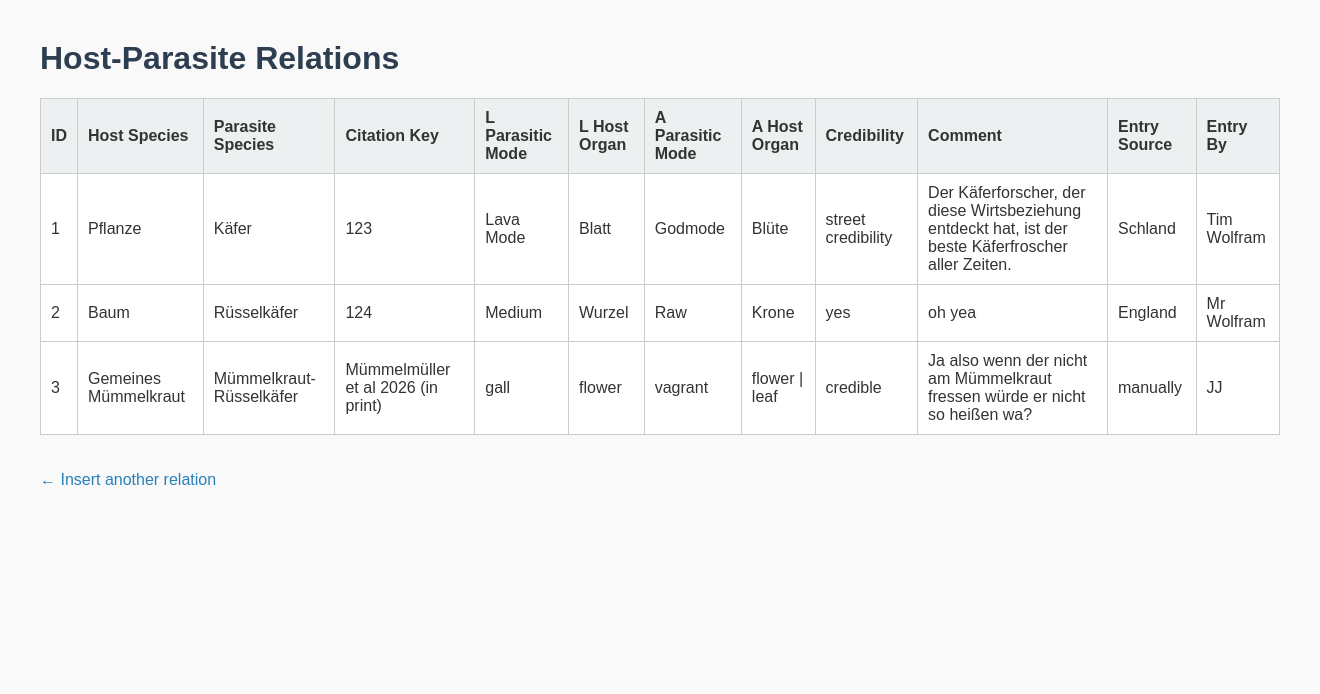
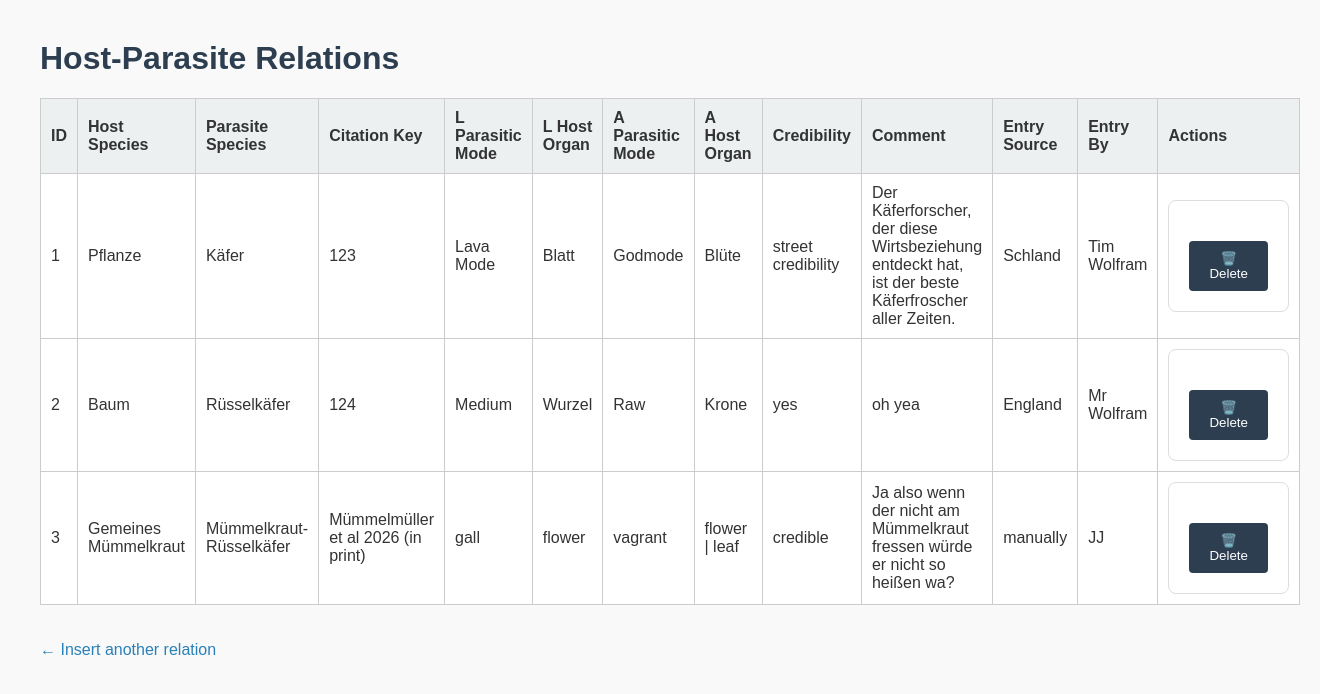
Before and after one commit to twolfra/CurculioBase, a Flask app: page /relations in a window 1320 px wide. Shown: the top 694 px of the page. Run offline with Flask 3, Linux system fonts and the light colour scheme.

Commit message:
added delete button

```diff
--- a/app/routes.py
+++ b/app/routes.py
@@ -1,4 +1,4 @@
-from flask import Blueprint, render_template, request
+from flask import Blueprint, render_template, request, redirect
 from .models import db, Relation
 
 main = Blueprint('main', __name__)
@@ -33,3 +33,10 @@ def submit():
 def relations():
     all_relations = Relation.query.all()
     return render_template('relations.html', relations=all_relations)
+
+@main.route('/delete/<int:interaction_id>', methods=['POST'])
+def delete(interaction_id):
+    relation = Relation.query.get_or_404(interaction_id)
+    db.session.delete(relation)
+    db.session.commit()
+    return redirect('/relations')
--- a/app/templates/relations.html
+++ b/app/templates/relations.html
@@ -21,6 +21,7 @@
                 <th>Comment</th>
                 <th>Entry Source</th>
                 <th>Entry By</th>
+                <th>Actions</th>
             </tr>
         </thead>
         <tbody>
@@ -38,6 +39,11 @@
                 <td>{{ r.comment }}</td>
                 <td>{{ r.entry_source }}</td>
                 <td>{{ r.entry_by }}</td>
+                <td>
+                    <form action="/delete/{{ r.interaction_id }}" method="POST" onsubmit="return confirm('Delete this entry?');">
+                        <button type="submit">🗑️ Delete</button>
+                    </form>
+                </td>
             </tr>
             {% endfor %}
         </tbody>
```
